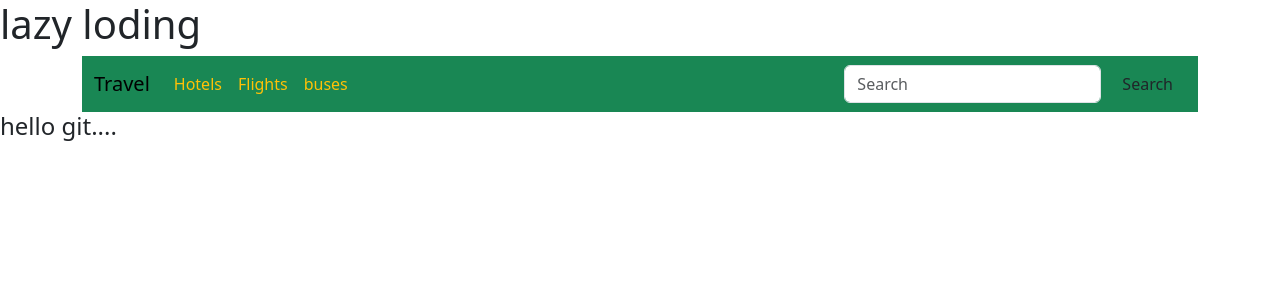
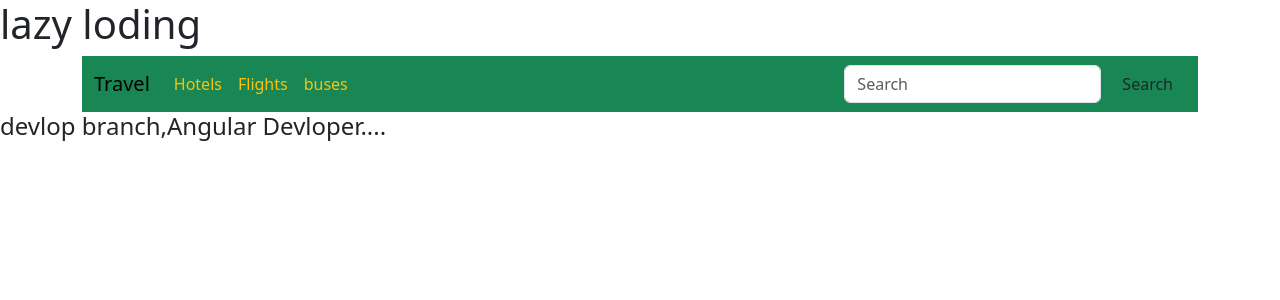
Before and after one commit to OmkarMhaske1707/LazyLodingTask, an Angular app: page / in a window 1280 px wide. Shown: the top 300 px of the page. Built offline with nearby package versions, Linux system fonts and the light colour scheme.

Commit message:
comment reviewed by senior is resolved

```diff
--- a/src/app/app.component.ts
+++ b/src/app/app.component.ts
@@ -8,5 +8,5 @@ import { Component } from '@angular/core';
 export class AppComponent {
   title = 'lazyAssignment';
 
-  msg:any = "hello git...."
+  msg:any = "devlop branch,Angular Devloper....";
 }
```
